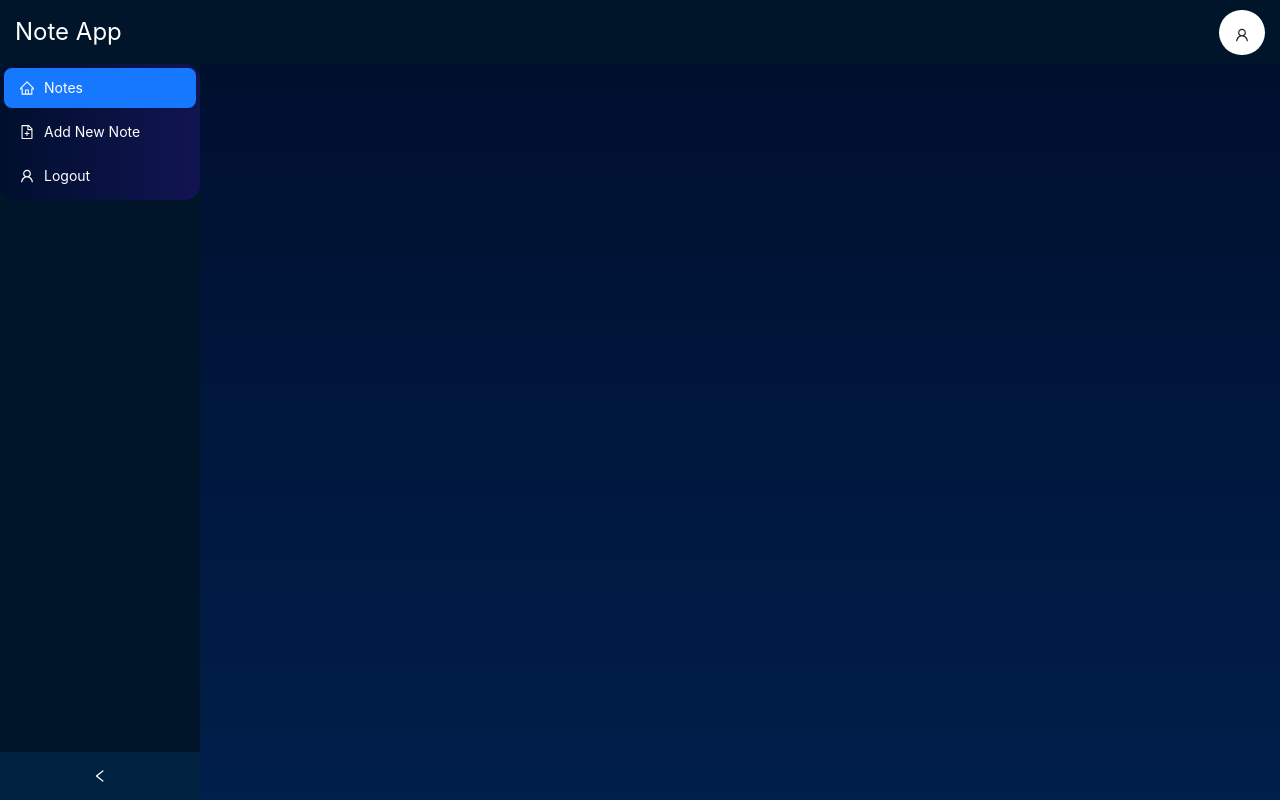
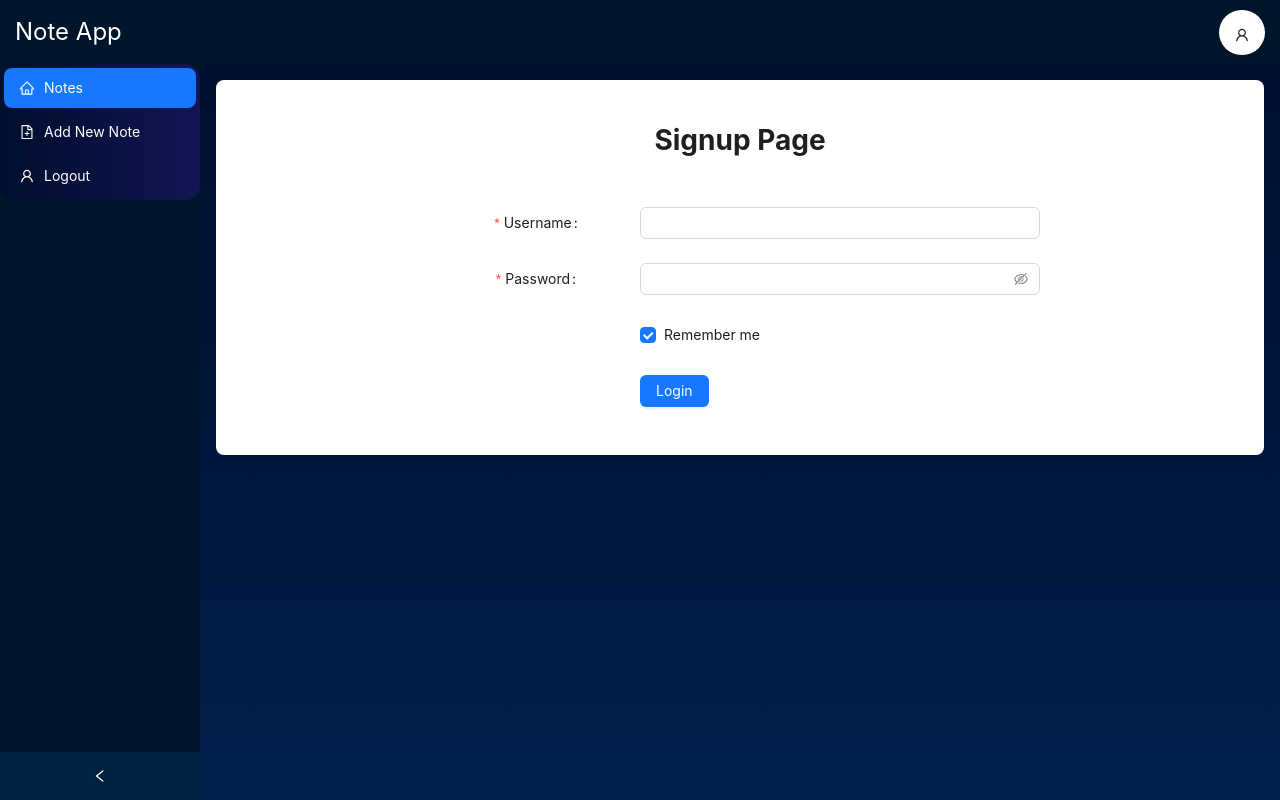
Before and after one commit to ultraammar/note-taking-app-experts-cloud-assignment, a React (Vite) app in the folder frontend/: page /signup in a window 1280 px wide. Built offline with nearby package versions, Linux system fonts and the light colour scheme.

Commit message:
Implemented Signup Feature with backend

```diff
--- a/frontend/src/App.jsx
+++ b/frontend/src/App.jsx
@@ -9,6 +9,7 @@ import NotesList from "./components/Notes/NotesList/NotesList";
 import Login from "./Pages/Login/Login";
 import Navbar from "./components/Navbar/Navbar";
 import axios from "axios";
+import Signup from "./Pages/Signup.jsx/Signup";
 
 axios.defaults.baseURL = "http://localhost:8081";
 
@@ -63,6 +64,16 @@ function App() {
                 // </RedirectIfLoggedIn>
               }
             />
+
+            <Route
+              path="/signup"
+              exact
+              element={
+                // <RedirectIfLoggedIn>
+                <Signup />
+                // </RedirectIfLoggedIn>
+              }
+            />
             <Route
               path="/notes"
               exact
--- a/frontend/src/Pages/Signup.jsx/Signup.jsx
+++ b/frontend/src/Pages/Signup.jsx/Signup.jsx
@@ -4,6 +4,7 @@ import { Content } from "antd/es/layout/layout";
 
 import { useNavigate } from "react-router-dom";
 import { theme } from "antd";
+import SignupForm from '../../components/SignupForm/SignupForm';
 
 const Signup = () => {
     const {
@@ -30,7 +31,7 @@ const Signup = () => {
         }}
       >
         <h1 style={{ marginBottom: "50px" }}>Signup Page</h1>
-        {/* <SignupForm/> */}
+        <SignupForm/>
       </div>
     </Content>
   )
--- a/frontend/src/components/LoginForm/LoginForm.jsx
+++ b/frontend/src/components/LoginForm/LoginForm.jsx
@@ -57,7 +57,7 @@ const dispatch = useDispatch();
     console.log("Success:", values);
     showLoading();
     const response = await axios.post(
-      "/users", values
+      "/login", values
     );
     // console.log(response.json());
     const loginCredentials =  response.data;
--- a/frontend/src/components/Navbar/Navbar.jsx
+++ b/frontend/src/components/Navbar/Navbar.jsx
@@ -27,7 +27,7 @@
   const Navbar = () => {
     const navigate = useNavigate();
     const logoutHandle = () => {
-      showNotification(session.name);
+      showNotification(session.username);
       Dispatch(logout());
       navigate("/login");
     };
--- a/frontend/src/components/Sidebar/Sidebar.jsx
+++ b/frontend/src/components/Sidebar/Sidebar.jsx
@@ -9,10 +9,20 @@ import {
   SettingOutlined,
   UserOutlined,
 } from "@ant-design/icons";
-import { Menu } from "antd";
+import { Menu, notification } from "antd";
 import { Link, useNavigate } from "react-router-dom";
 import { useDispatch, useSelector } from "react-redux";
 import { logout } from "../../features/login/isLoggedIn/sessionSlice";
+
+//notification popup
+const showNotification = (user) => {
+  console.log("Logging out!", user);
+  notification.info({
+    message: "Logging out!",
+    description: `Goodbye ${user}! we hope to see you again.`,
+    placement: "topLeft",
+  });
+};
 
 const Sidebar = () => {
   const navigate = useNavigate();
@@ -28,6 +38,7 @@ const Sidebar = () => {
   };
 
   const logoutHandle = () => {
+    showNotification(session.username);
     Dispatch(logout());
     navigate("/login");
   };
--- a/frontend/src/components/SignupForm/SignupForm.jsx
+++ b/frontend/src/components/SignupForm/SignupForm.jsx
@@ -1,26 +1,125 @@
-import React from 'react'
-import "./SignupForm.scss"
-import { message } from 'antd';
-import { useDispatch } from 'react-redux';
-import { useNavigate } from 'react-router-dom';
-import axios from 'axios';
+import React from "react";
+import "./SignupForm.scss";
+import { Button, Checkbox, Form, Input, message } from "antd";
+import { useDispatch } from "react-redux";
+import { useNavigate } from "react-router-dom";
+import axios from "axios";
 
 const SignupForm = () => {
-    const dispatch = useDispatch();
+  const dispatch = useDispatch();
   const navigate = useNavigate();
 
+  const onFinish = async (values) => {
+    showLoading();
+    try {
+      const response = await axios.post("/signup", values);
+      console.log(response);
+      // 201 status code represents a successful creation
+      if (response.status === 201) {
+        message.success(response.data.message);
+        navigate("/login");
+      }
+    } catch (error) {
+      if (error.response && error.response.status) { // if there is a response object with a status code, use it
+        const { status } = error.response;
+        if (status === 400) {
+          message.error(
+            "Username already exists. Please choose another username."
+          );
+        } else if (status === 500) {
+          message.error(
+            "An error occurred while signing up. Please try again."
+          );
+        } else {
+          message.error("An unexpected error occurred. Please try again.");
+        }
+      } else {
+        // otherwise, use a generic error message
+        message.error("An error occurred while signing up. Please try again.");
+      }
+    }
+    // Dismiss manually and asynchronously
+    setTimeout(loadingApi.destroy, 2500);
+  };
 
+  //loading indicator message popup
+  const [loadingApi, loadingContextHolder] = message.useMessage();
+  const showLoading = () => {
+    loadingApi.open({
+      type: "loading",
+      content: "Signing up, wait..",
+      duration: 0,
+    });
+  };
 
   // useNavigate to route to user views
-
 
   const onFinishFailed = (errorInfo) => {
     console.log("Failed:", errorInfo);
   };
 
   return (
-    <div>SignupForm</div>
-  )
-}
+    <Form
+      name="basic"
+      labelCol={{ span: 8 }}
+      wrapperCol={{ span: 16 }}
+      style={{ maxWidth: 600, width: "100%" }}
+      initialValues={{ remember: true }}
+      onFinish={onFinish}
+      onFinishFailed={onFinishFailed}
+      autoComplete="off"
+      className="login-form"
+    >
+      {loadingContextHolder}
+      <Form.Item
+        label="Username"
+        name="username"
+        rules={[
+          {
+            required: true,
+            message: "Please input your username!",
+          },
+        ]}
+      >
+        <Input />
+      </Form.Item>
 
-export default SignupForm
+      <Form.Item
+        label="Password"
+        name="password"
+        rules={[
+          {
+            required: true,
+            message: "Please input your password!",
+          },
+        ]}
+      >
+        <Input.Password />
+      </Form.Item>
+
+      <Form.Item
+        name="remember"
+        valuePropName="checked"
+        wrapperCol={{
+          offset: 8,
+          span: 16,
+        }}
+      >
+        <Checkbox>Remember me</Checkbox>
+      </Form.Item>
+
+      <Form.Item
+        wrapperCol={{
+          offset: 8,
+          span: 16,
+        }}
+      >
+        <Button type="primary" htmlType="submit">
+          Login
+        </Button>
+      </Form.Item>
+    </Form>
+  );
+};
+
+export default SignupForm;
```
Also changed, not shown: frontend/src/components/SignupForm/SignupForm.scss (added), 2 other files (tests, documents, lock files or other folders).
